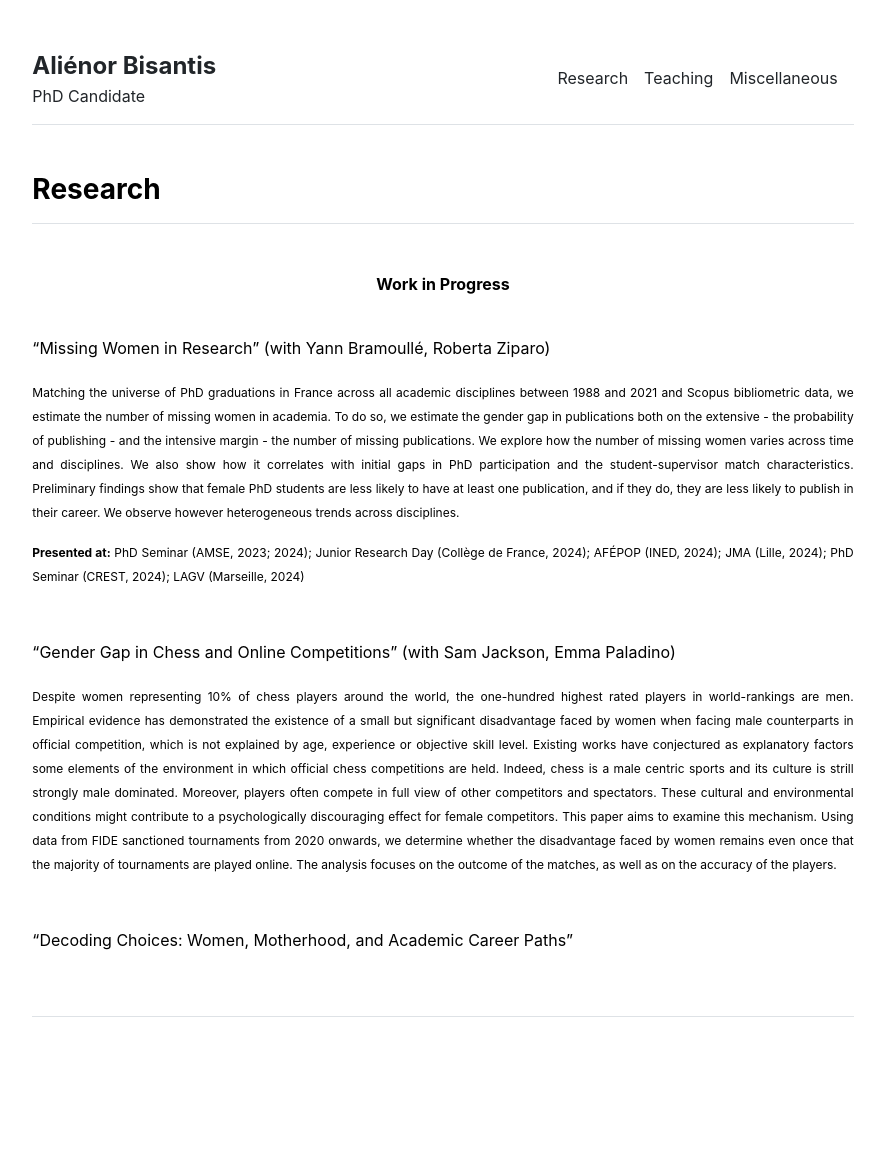
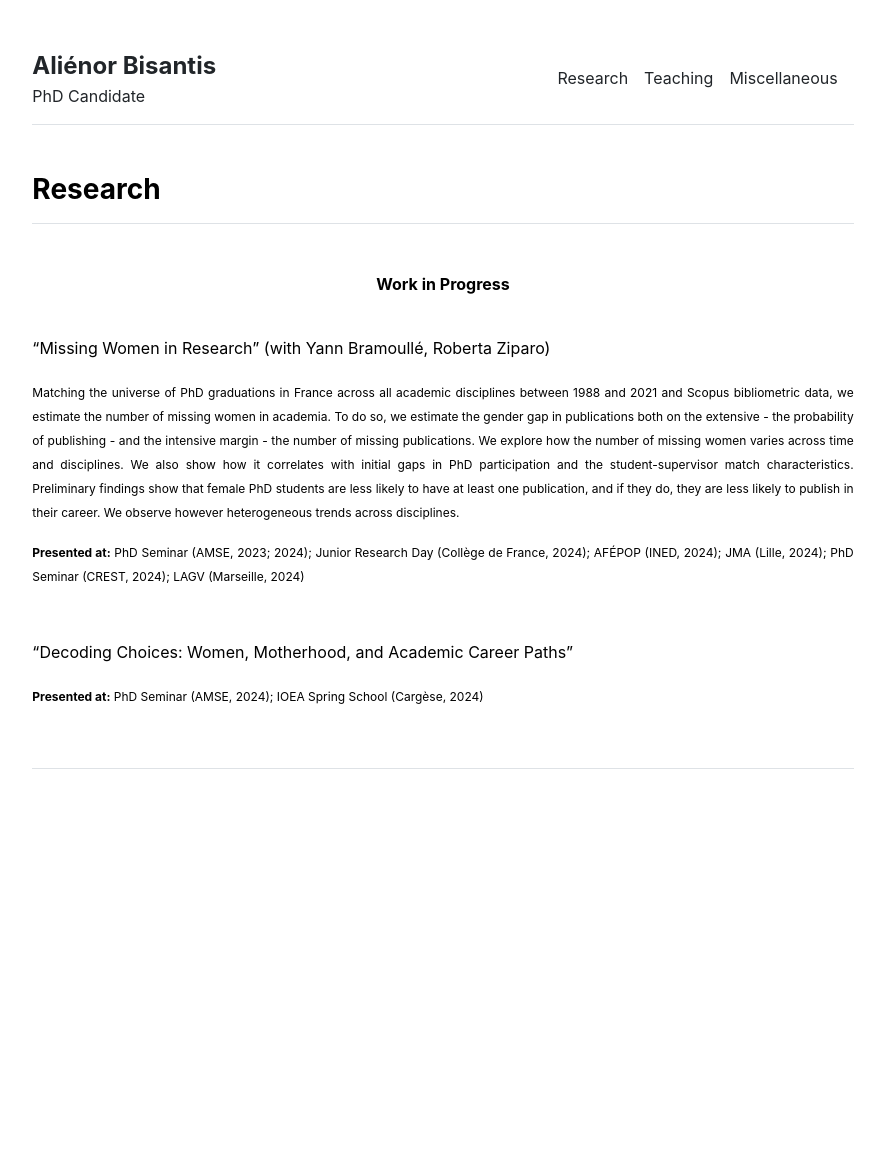
Before and after one commit to alienorbisantis/alienorbisantis.github.io, a Jekyll site: the page built from Research/Research.md, in a window 1280 px wide. Shown: the whole page, without its empty margins (197-1082 px from the left). Built offline with Jekyll 4.4.1, drawn with Linux system fonts in a browser that asks for light colours; after the commit the page ends 913 px from its top, so only the background shows below that.

Commit message:
Update Research.md

```diff
--- a/Research/Research.md
+++ b/Research/Research.md
@@ -22,11 +22,7 @@ urlcolor: green
 &nbsp;
 
 
-"Gender Gap in Chess and Online Competitions" (with Sam Jackson, Emma Paladino)
- <p align="justify">
-<sub> Despite women representing 10% of chess players around the world, the one-hundred highest rated players in world-rankings are men. Empirical evidence has demonstrated the existence of a small but significant disadvantage faced by women when facing male counterparts in official competition, which is not explained by age, experience or objective skill level. Existing works have conjectured as explanatory factors some elements of the environment in which official chess competitions are held. Indeed, chess is a male centric sports and its culture is strill strongly male dominated. Moreover, players often compete in full view of other competitors and spectators. These cultural and environmental conditions might contribute to a psychologically discouraging effect for female competitors. This paper aims to examine this mechanism. Using data from FIDE sanctioned tournaments from 2020 onwards, we determine whether the disadvantage faced by women remains even once that the majority of tournaments are played online. The analysis focuses on the outcome of the matches, as well as on the accuracy of the players. </sub>
-</p>
-&nbsp;
+"Decoding Choices: Women, Motherhood, and Academic Career Paths"
 
-
-"Decoding Choices: Women, Motherhood, and Academic Career Paths"
+<p align="justify">
+<sub> <b>Presented at:</b> PhD Seminar (AMSE, 2024); IOEA Spring School (Cargèse, 2024) </sub>
```
